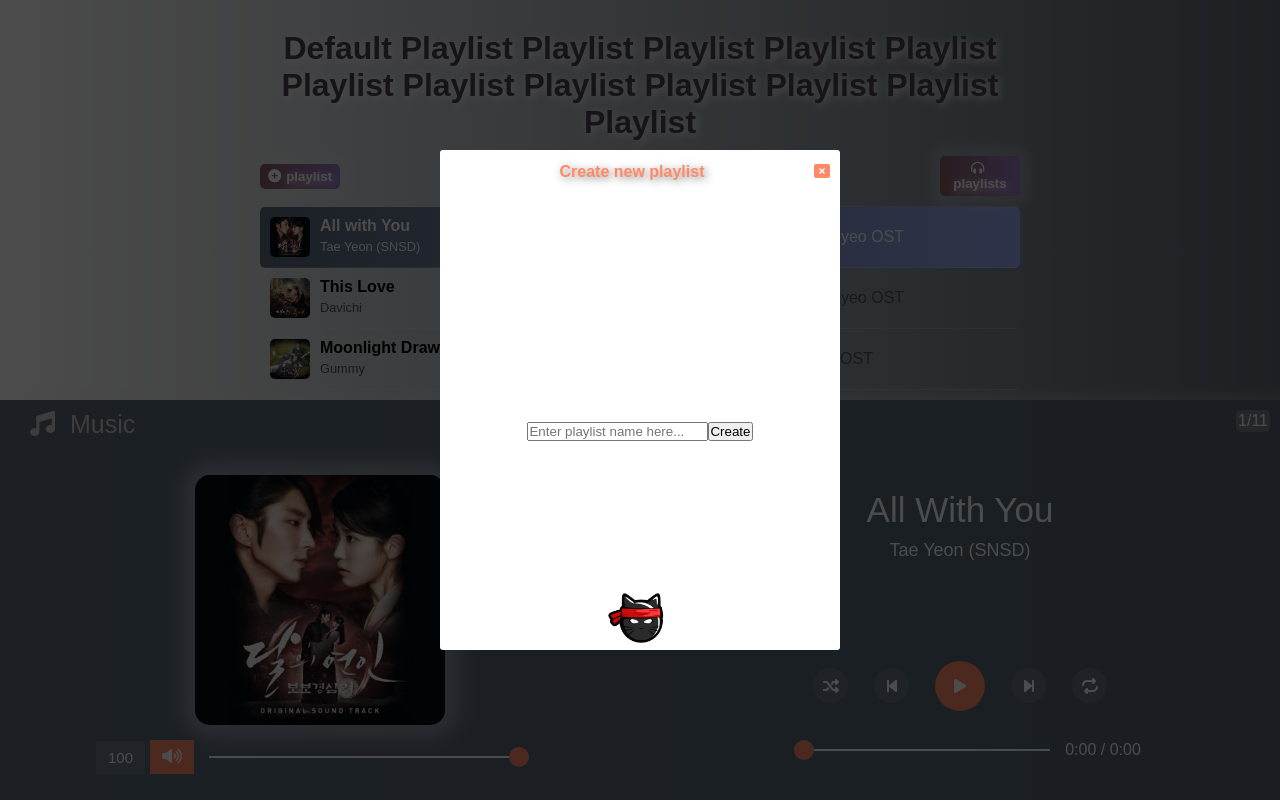
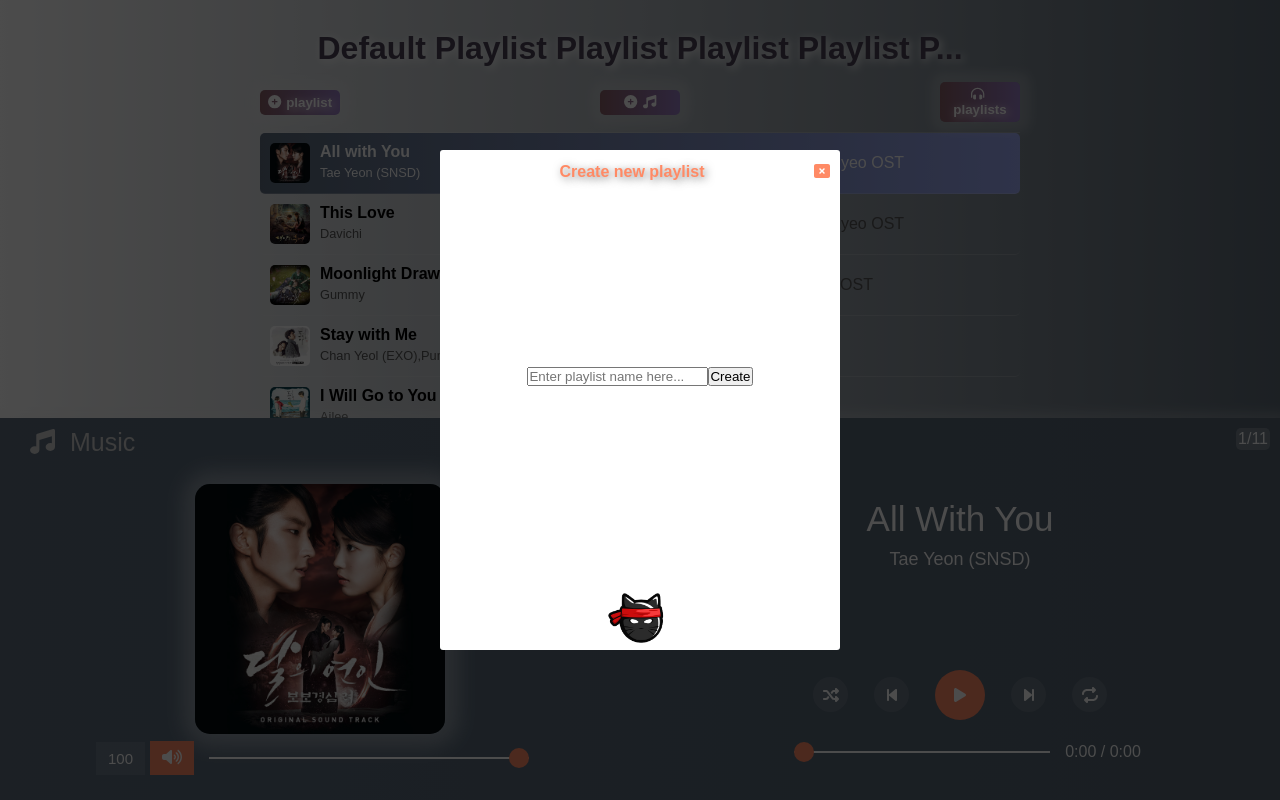
Before and after one commit to badromance007/music_play, a React (Create React App) app: page / in a window 1280 px wide. Both pictures are taken after a click on the button "playlist". Shown: the top 800 px of the page. Built offline with nearby package versions, Linux system fonts and the light colour scheme.

Commit message:
fix layout on desktop & mobile

```diff
--- a/src/App.css
+++ b/src/App.css
@@ -1,10 +1,15 @@
+body {
+	background: linear-gradient(to right, #fff, #5e6b77);
+}
+
 main {
 	width: 100%;
+	height: 100vh;
 	display: flex;
 	flex-direction: column;
 	justify-content: space-between;
 	align-items: center;
-	background: linear-gradient(to right, #fff, #5e6b77);
+	/* background: linear-gradient(to right, #fff, #5e6b77); */
 }
 
 /* player */
@@ -309,6 +314,7 @@ input[type="range"]::-moz-range-thumb {
 /* playlist */
 .playlist {
 	width: 800px;
+	height: 50%;
 	padding: 20px;
 }
 .playlist--song {
@@ -394,6 +400,11 @@ input[type="range"]::-moz-range-thumb {
 	margin-right: 5px;
 }
 
+.playlist--body {
+	height: 80%;
+    overflow: auto;
+}
+
 /* large screen display */
 @media only screen and (min-width: 769px) {
 	.right button:hover {
@@ -406,6 +417,9 @@ input[type="range"]::-moz-range-thumb {
 
 /* Mobile display */
 @media only screen and (max-width: 768px) {
+	main {
+		height: auto;
+	}
 	.playlist {
 		width: 100%;
 		padding: 10px;
@@ -559,12 +573,7 @@ html.modal-active, body.modal-active {
 	color: #FF8A65;
 }
 .modal--body {
-	display: flex;
-	align-items: center;
-	flex-direction: column;
-	justify-content: center;
-	overflow-y: auto;
-	padding: 130px 0 20px 0;
+	/* overflow: auto; */
 }
 .modal--body_playlist {
 	height: 50px;
@@ -578,6 +587,31 @@ html.modal-active, body.modal-active {
 .modal--body_playlist span {
 	cursor: pointer;
 	font-size: 0.9rem;
+}
+.modal--body_songs-container {
+	display: flex;
+	align-items: center;
+	flex-direction: column;
+	justify-content: center;
+	height: 100%;
+	overflow: auto;
+	padding-top: 240px;
+}
+.modal--body_playlist-container {
+	display: flex;
+	align-items: center;
+	flex-direction: column;
+	justify-content: center;
+	height: 100%;
+	overflow: auto;
+	padding-top: 80px;
+}
+.modal--body_form-container {
+	display: flex;
+	align-items: center;
+	flex-direction: column;
+	justify-content: center;
+	height: 100%;
 }
 .modal--body_songs {
 	height: 50px;
--- a/src/App.js
+++ b/src/App.js
@@ -501,6 +501,7 @@ function App() {
           title="Choose a playlist to play"
           closeModal={closeModal}
         >
+          <div className='modal--body_playlist-container'>
             {
               allPlaylists.map(playlist => {
                   return <div
@@ -513,6 +514,7 @@ function App() {
                   </div>
               })
             }
+          </div>
         </Modal>
       }
 
@@ -522,8 +524,10 @@ function App() {
           title={`Choose song to add to ${truncateString(findCurrentPlaylist(currentPlaylistId).name, 16)}`}
           closeModal={closeModal}
         >
+          <div className='modal--body_songs-container'>
             {remainingSongsElements}
             {!remainingSongsElements.length && <p>No more songs to add.</p>}
+          </div>
         </Modal>
       }
 
@@ -533,6 +537,7 @@ function App() {
           title="Create new playlist"
           closeModal={closeModal}
         >
+          <div className='modal--body_form-container'>
             <form onSubmit={(event) => createNewPlaylist(event)}>
               <input
                 type="text"
@@ -543,6 +548,7 @@ function App() {
               />
               <button>Create</button>
             </form>
+          </div>
         </Modal>
       }
     </main>
--- a/src/components/Playlist.js
+++ b/src/components/Playlist.js
@@ -26,7 +26,7 @@ export default function Playlist({
         <div className="playlist">
             <div className="playlist--header">
                 <div className="playlist--header_title">
-                    <h1>{playList.name}</h1>
+                    <h1>{truncateString(playList.name, 45)}</h1>
                 </div>
                 <div className="playlist--header_actions">
                     <div>
@@ -49,7 +49,9 @@ export default function Playlist({
                     </div>
                 </div>
             </div>
-            {songElements}
+            <div className="playlist--body">
+                {songElements}
+            </div>
         </div>
     )
 }
```
Lines whose indentation alone changed are shown as unchanged.
